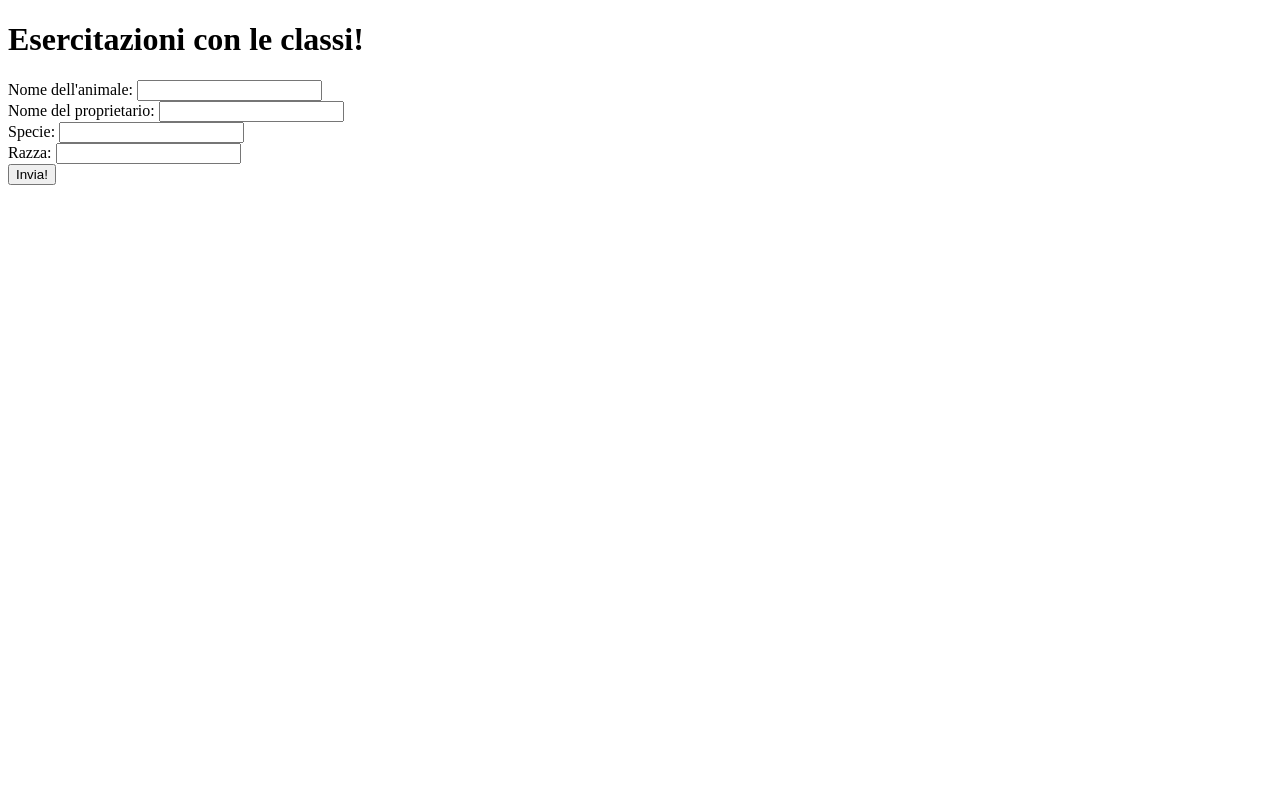
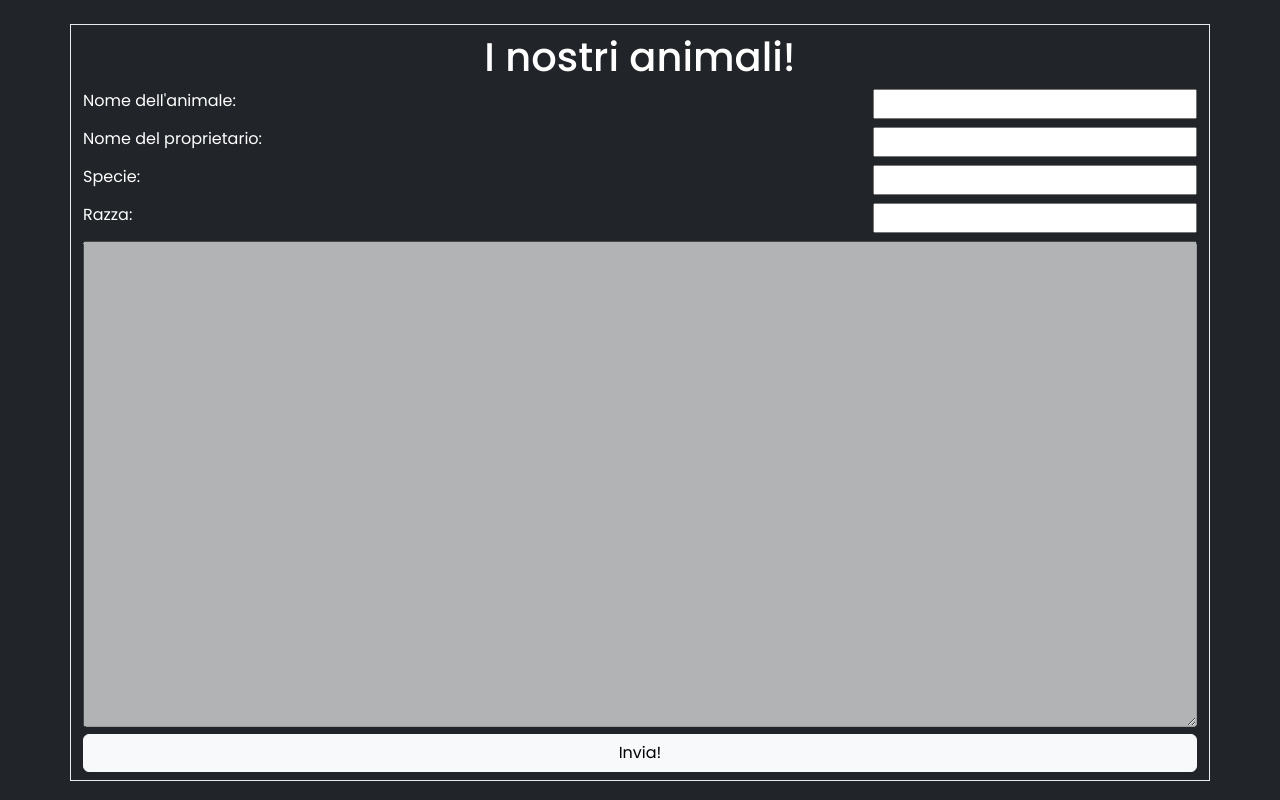
Before and after one commit to AlessioVulpinari/U2-W3-D1, a plain HTML site: page index.html in a window 1280 px wide. Drawn offline with nearby package versions, Linux system fonts and the light colour scheme.

Commit message:
added some style

```diff
--- /dev/null
+++ b/index.css
@@ -0,0 +1,13 @@
+@import url("https://fonts.googleapis.com/css2?family=Poppins:ital,wght@0,100;0,200;0,300;0,400;0,500;0,600;0,700;0,800;0,900;1,100;1,200;1,300;1,400;1,500;1,600;1,700;1,800;1,900&display=swap");
+
+* {
+  box-sizing: border-box;
+}
+
+main {
+  font-family: "Poppins", sans-serif;
+}
+
+button {
+  font-family: inherit;
+}
--- a/index.html
+++ b/index.html
@@ -3,31 +3,48 @@
   <head>
     <meta charset="UTF-8" />
     <meta name="viewport" content="width=device-width, initial-scale=1.0" />
+    <link
+      href="https://cdn.jsdelivr.net/npm/bootstrap@5.3.3/dist/css/bootstrap.min.css"
+      rel="stylesheet"
+      integrity="sha384-QWTKZyjpPEjISv5WaRU9OFeRpok6YctnYmDr5pNlyT2bRjXh0JMhjY6hW+ALEwIH"
+      crossorigin="anonymous"
+    />
+    <link rel="stylesheet" href="index.css" />
     <title>Esercitazioni con le classi!</title>
   </head>
-  <body>
-    <h1>Esercitazioni con le classi!</h1>
+  <body class="text-bg-dark">
     <main>
-      <div>
+      <div class="container mt-4 border border-light-subtle py-2">
+        <h1 class="h1 text-center">I nostri animali!</h1>
         <form id="myForm">
-          <div>
+          <div class="d-flex justify-content-between mb-2">
             <label for="petName">Nome dell'animale:</label>
             <input type="text" id="petName" name="petName" required />
           </div>
-          <div>
+          <div class="d-flex justify-content-between mb-2">
             <label for="ownerName">Nome del proprietario:</label>
             <input type="text" id="ownerName" name="ownerName" required />
           </div>
-          <div>
+          <div class="d-flex justify-content-between mb-2">
             <label for="species">Specie:</label>
             <input type="text" id="species" name="species" required />
           </div>
-          <div>
+          <div class="d-flex justify-content-between">
             <label for="breed">Razza: </label>
             <input type="text" id="breed" name="breed" required />
           </div>
           <div>
-            <button type="submit" id="btn">Invia!</button>
+            <textarea
+              id="petList"
+              disabled
+              rows="20"
+              class="w-100 mt-2"
+            ></textarea>
+          </div>
+          <div class="text-center">
+            <button type="submit" id="btn" class="btn btn-light w-100">
+              Invia!
+            </button>
           </div>
         </form>
       </div>
--- a/js/index.js
+++ b/js/index.js
@@ -56,8 +56,8 @@ const handleBtn = function (e) {
   handleReset()
 
   const pet = new Pet(petName, owner, species, breed)
+  handlePets(pet)
   pets.push(pet)
-  console.log(pets)
 }
 
 const handleReset = function () {
@@ -66,4 +66,9 @@ const handleReset = function () {
   }
 }
 
+const handlePets = function (pet) {
+  const petList = document.getElementById("petList")
+  petList.value += `${pet.petName} ${pet.ownerName} ${pet.species} ${pet.breed} \n`
+}
+
 form.addEventListener("submit", handleBtn)
```
